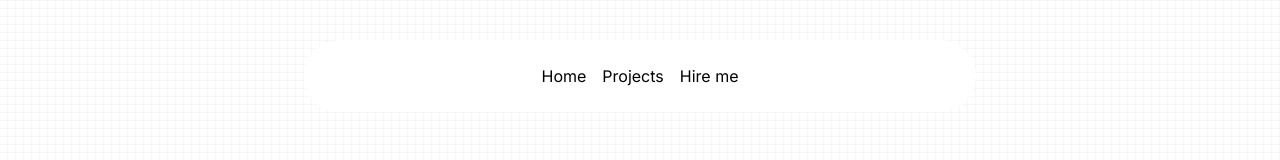
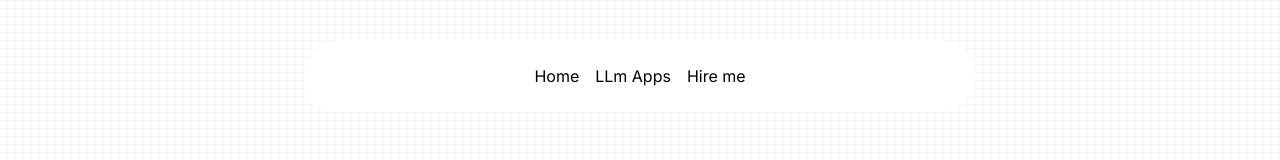
Before and after one commit to atulkashyap404/myportfolio, a Next.js app: page / in a window 1280 px wide. Shown: the top 160 px of the page. Built offline with nearby package versions, Linux system fonts and the light colour scheme.

Commit message:
update in navbar

```diff
--- a/src/app/layout.tsx
+++ b/src/app/layout.tsx
@@ -6,8 +6,8 @@ import Navbar from "@/components/Navbar";
 const inter = Inter({ subsets: ["latin"] });
 
 export const metadata: Metadata = {
-  title: "Create Next App",
-  description: "Generated by create next app",
+  title: "Atul Portfolio",
+  description: "All About me",
 };
 
 export default function RootLayout({
--- a/src/components/Navbar.tsx
+++ b/src/components/Navbar.tsx
@@ -16,7 +16,7 @@ function Navbar({ className }: { className?: string }) {
             </MenuItem>
             </Link>
 
-            <MenuItem setActive={setActive} active={active} item="Projects">
+            <MenuItem setActive={setActive} active={active} item="LLm Apps">
 
             </MenuItem>
 
```
